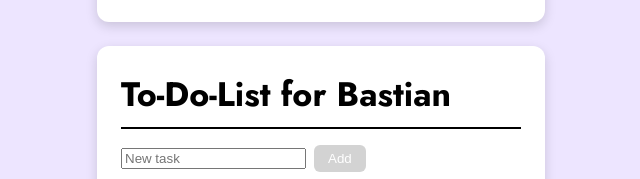
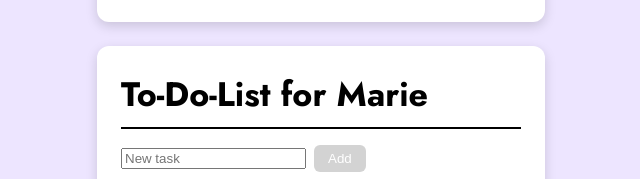
Before and after one commit to hellyhornbek/tid-repo, a React (Vite) app in the folder week-03/: page / in a window 1280 px wide. Shown: the part 230-409 px from the top of the page, without its empty margins (319-959 px from the left). Built offline with nearby package versions, Linux system fonts and the light colour scheme.

Commit message:
Add Marie

```diff
--- a/week-03/src/App.jsx
+++ b/week-03/src/App.jsx
@@ -15,7 +15,7 @@ function App() {
   return (
     <>
       <ToDoList firstName="Hans" todos={hansToDoList} />
-      <ToDoList firstName="Bastian" todos={bastiansToDoList} />
+      <ToDoList firstName="Marie" todos={bastiansToDoList} />
     </>
   );
 }
```
